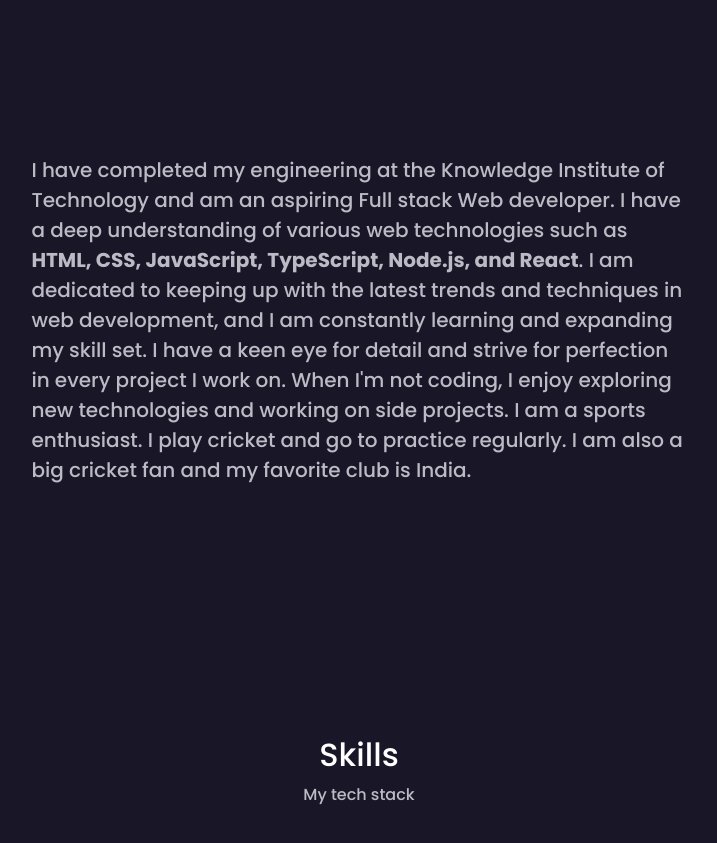
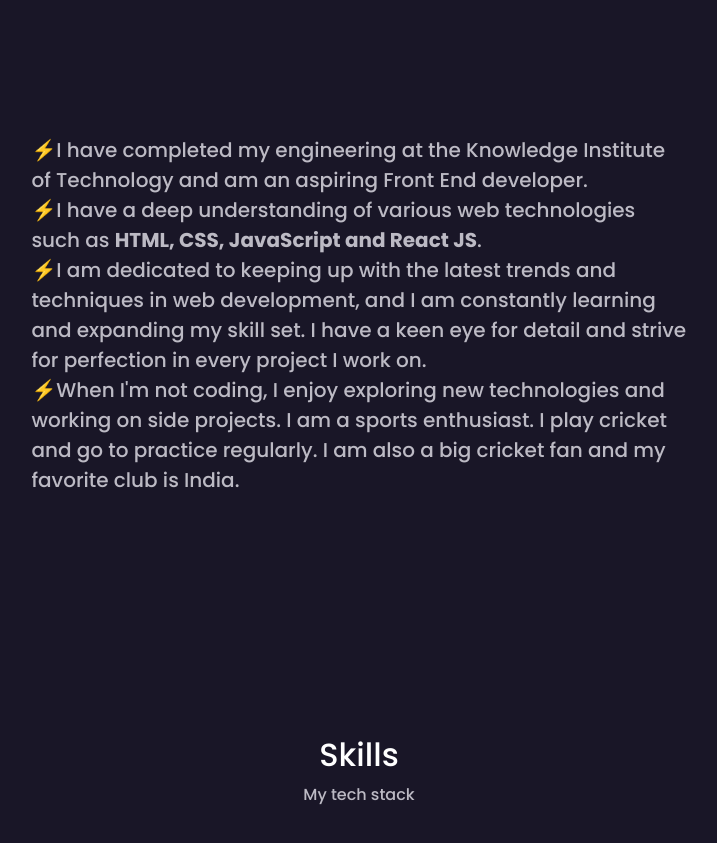
Before and after one commit to RajkumarRaja06/portfolio, a React (Create React App) app: page / in a window 1280 px wide. Shown: the part 1000-1843 px from the top of the page, without its empty margins (281-998 px from the left). Built offline with nearby package versions, Linux system fonts and the light colour scheme; the HTML template or start-up script is replaced by a standard one.

Commit message:
add icon to about

```diff
--- a/src/component/About.js
+++ b/src/component/About.js
@@ -6,17 +6,18 @@ const About = () => {
     <div className='about-container' id='about'>
       <Title name={'About Me'} subtitle={'My Introduction'} />
       <p className='about-desc'>
-        I have completed my engineering at the Knowledge Institute of Technology
-        and am an aspiring Full stack Web developer. I have a deep understanding
-        of various web technologies such as{' '}
-        <b>HTML, CSS, JavaScript, TypeScript, Node.js, and React</b>. I am
-        dedicated to keeping up with the latest trends and techniques in web
-        development, and I am constantly learning and expanding my skill set. I
-        have a keen eye for detail and strive for perfection in every project I
-        work on. When I'm not coding, I enjoy exploring new technologies and
-        working on side projects. I am a sports enthusiast. I play cricket and
-        go to practice regularly. I am also a big cricket fan and my favorite
-        club is India.
+        ⚡I have completed my engineering at the Knowledge Institute of
+        Technology and am an aspiring Front End developer. <br />
+        ⚡I have a deep understanding of various web technologies such as{' '}
+        <b>HTML, CSS, JavaScript and React JS</b>.<br />
+        ⚡I am dedicated to keeping up with the latest trends and techniques in
+        web development, and I am constantly learning and expanding my skill
+        set. I have a keen eye for detail and strive for perfection in every
+        project I work on. <br />
+        ⚡When I'm not coding, I enjoy exploring new technologies and working on
+        side projects. I am a sports enthusiast. I play cricket and go to
+        practice regularly. I am also a big cricket fan and my favorite club is
+        India.
       </p>
     </div>
   );
```
